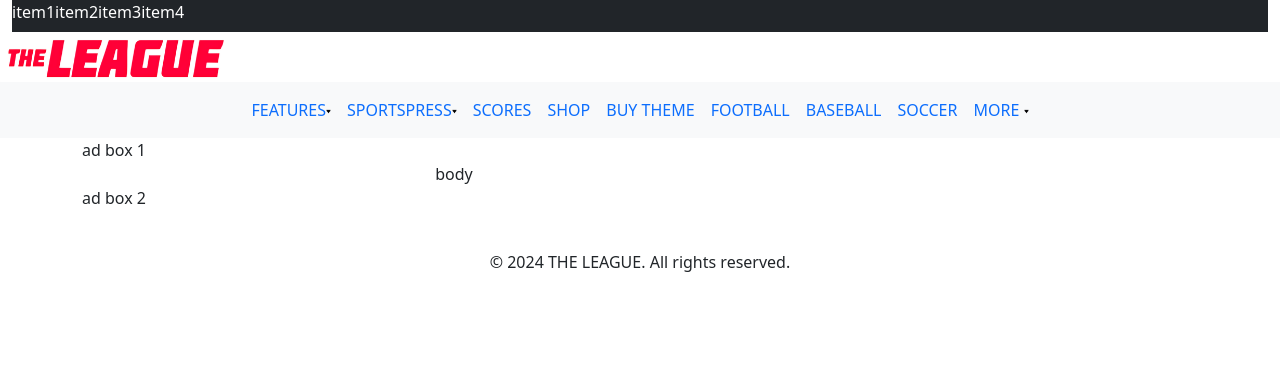
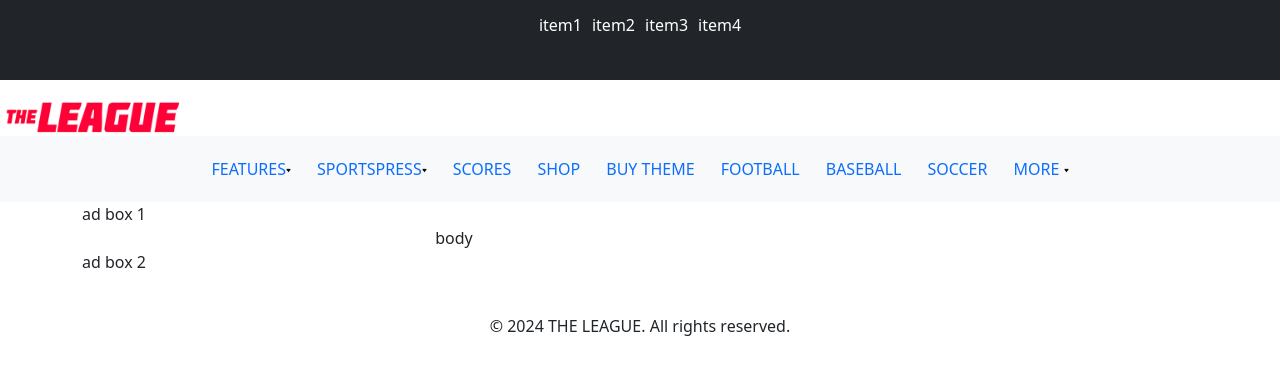
Before and after one commit to Gouri030/Simple-Sports-News-web, a plain HTML site: page index.html in a window 1280 px wide. Drawn offline with nearby package versions, Linux system fonts and the light colour scheme.

Commit message:
initail push of the upcoming dates navbar

```diff
--- a/index.css
+++ b/index.css
@@ -1,3 +1,10 @@
 li.nav-item{
   color: white;
+  padding: 5px;
 }
+
+nav.navbar.navbar-expand-sm.bg-dark.justify-content-center.d-none.d-sm-block{
+  margin-bottom: auto;
+  margin-top: auto;
+  width: 100%;
+}
--- a/index.html
+++ b/index.html
@@ -10,11 +10,11 @@
 </head>
 <body>
   <header>
-    <div class="container-fluid">
-      <div class="row justify-content-center align-items-center g-2"></div>
+    <div class="container-fluid p-0">
+      <div class="row justify-content-center align-items-center g-2">
         <div class="col">
-          <nav class="navbar navbar-expand-sm bg-dark justify-content-center d-none d-sm-block">
-            <ul class="navbar-nav">
+          <nav class="navbar navbar-expand bg-dark justify-content-center d-none d-sm-block" style="height: 10vh;">
+            <ul class="navbar-nav align-items-center justify-content-center">
               <li class="nav-item">
                 item1
               </li>
@@ -32,9 +32,10 @@
         </div>
       </div>
       <div class="row justify-content-center align-items-center g-2">
-        <div class="col">
-          <img src="./Assets/logo.png" alt="Logo" class="img-fluid" style="height: 50px;">
+        <div class="col pt-3">
+          <img src="./Assets/logo.png" alt="Logo" class="img-fluid" style="height: 40px;">
         </div>
+      <br>
       </div>
 
     </div>
```
